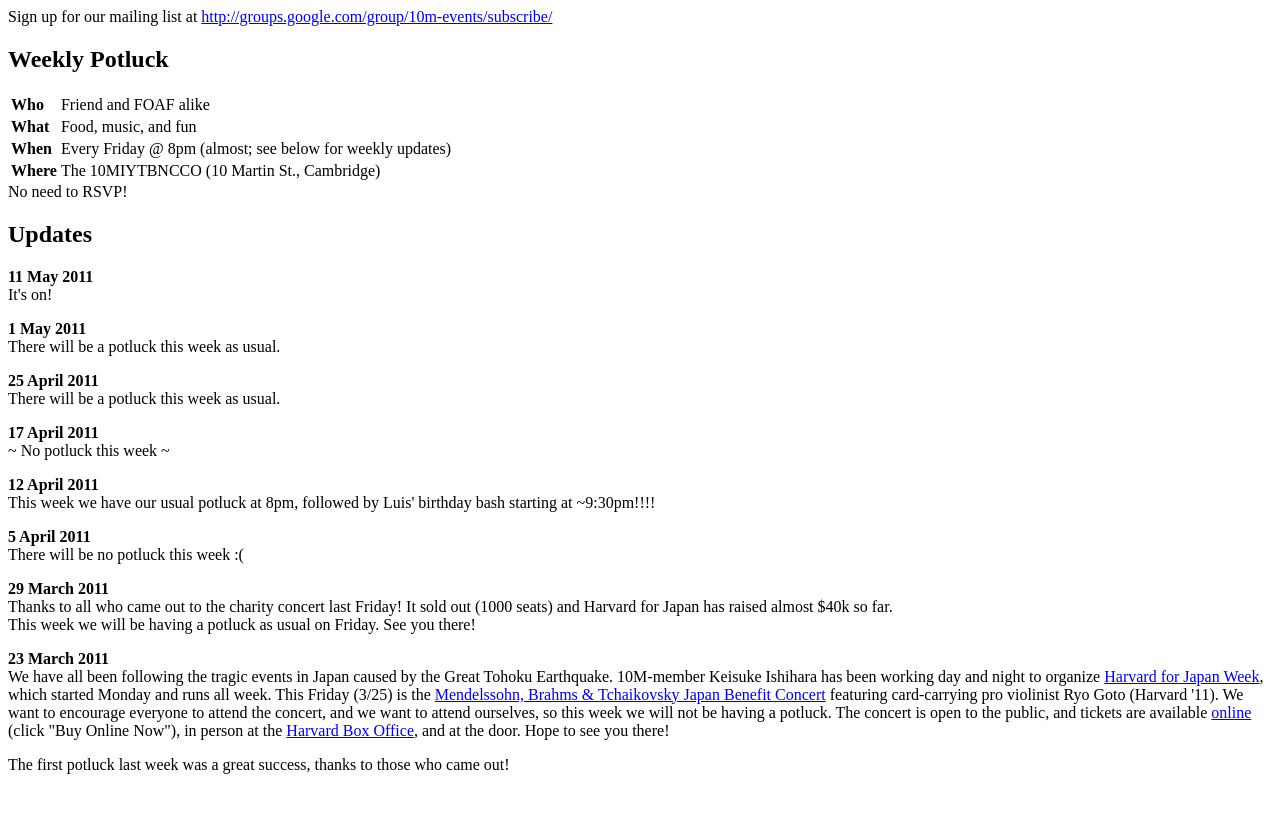
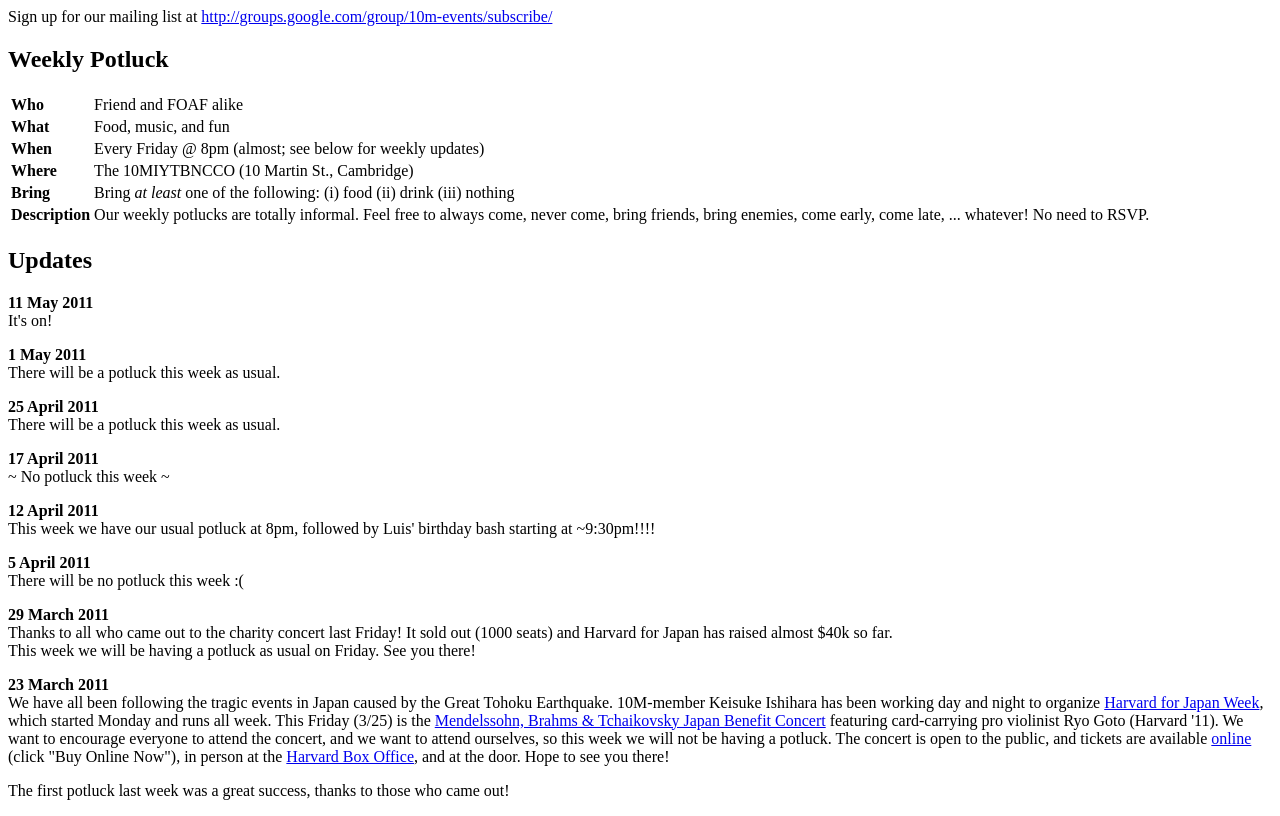
Before and after one commit to dannyroberts/10m-site, a plain HTML site: page fridays.html in a window 1280 px wide. Drawn offline with Linux system fonts and the light colour scheme.

Commit message:
added description

```diff
--- a/fridays.html
+++ b/fridays.html
@@ -40,8 +40,13 @@
             <tr>
                 <th>Where</th><td>The 10MIYTBNCCO (10 Martin St., Cambridge)</td>
             </tr>
+			<tr>
+				<th>Bring</th><td>Bring <i>at least</i> one of the following: (i) food   (ii) drink  (iii) nothing
+			</tr>
+			<tr>
+				<th>Description</th><td>Our weekly potlucks are totally informal. Feel free to always come, never come, bring friends, bring enemies, come early, come late, ... whatever! No need to RSVP.</td>
+			</tr>
         </table>
-No need to RSVP!
     </div>
     <div>
         <h2>Updates</h2>
```
